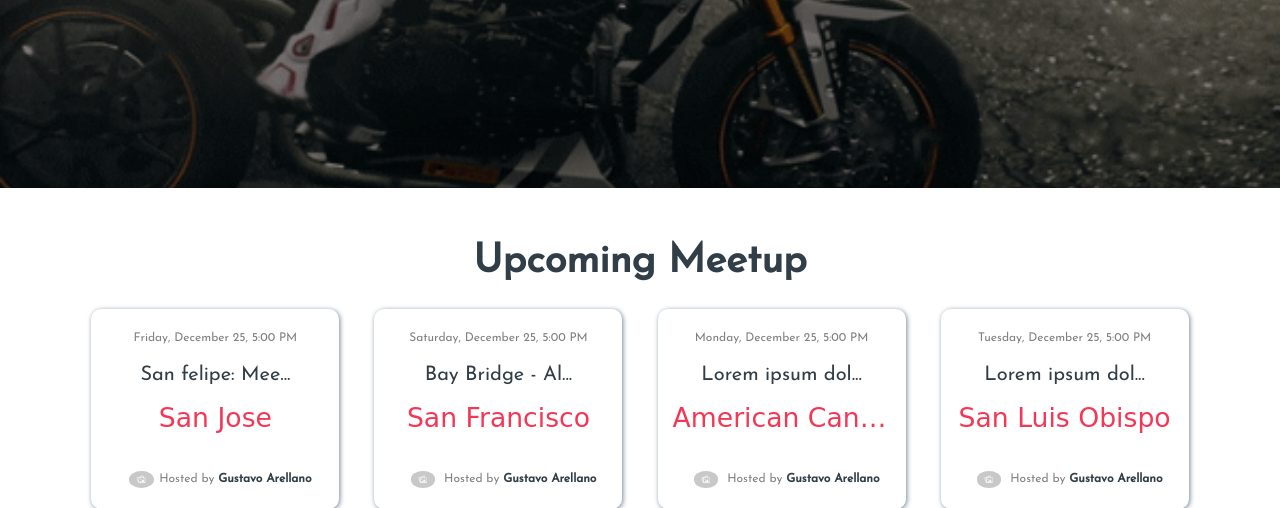
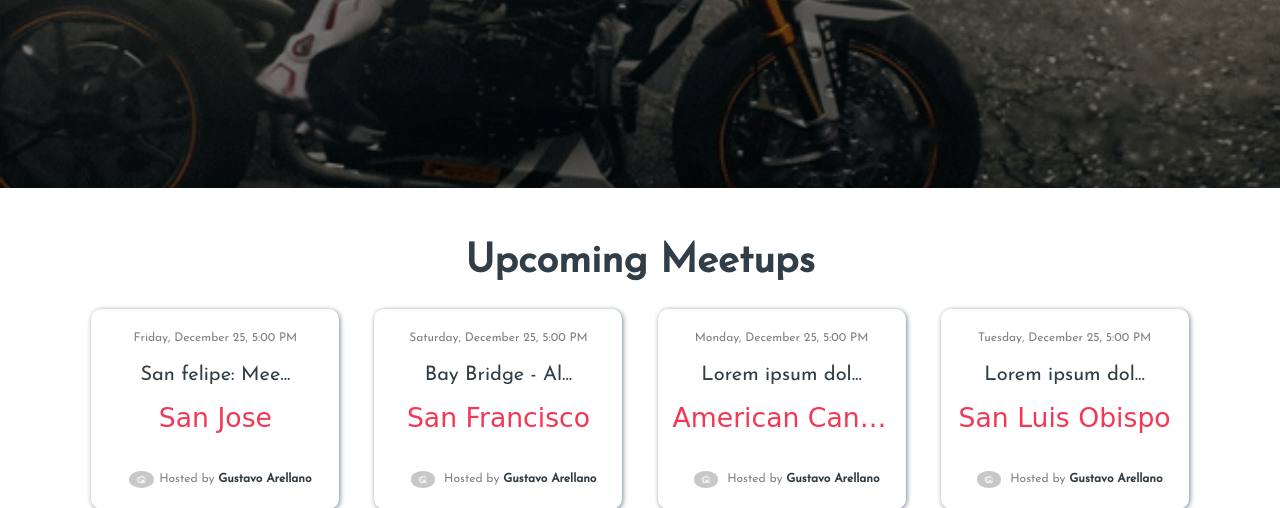
Before and after one commit to gustavoArellano/TwoWheelMeetupsProject, a Django app: page / in a window 1280 px wide. Shown: the part 488-996 px from the top of the page. Run offline with Django 3.2, Linux system fonts and the light colour scheme; parts of the project's set-up code (start-up, migrations or seed data) failed here and were passed over; some libraries are stand-ins or nearby versions; some web fonts are replaced.

Commit message:
registration work

```diff
--- a/apps/MainApp/templates/MainApp/index.html
+++ b/apps/MainApp/templates/MainApp/index.html
@@ -37,7 +37,7 @@
 
         <div id="upcomingEvents">
 
-            <h1><b>Upcoming Meetup</b></h1>
+            <h1><b>Upcoming Meetups</b></h1>
 
             <div class="event">
 
```
Also changed, not shown: 1 other file.
